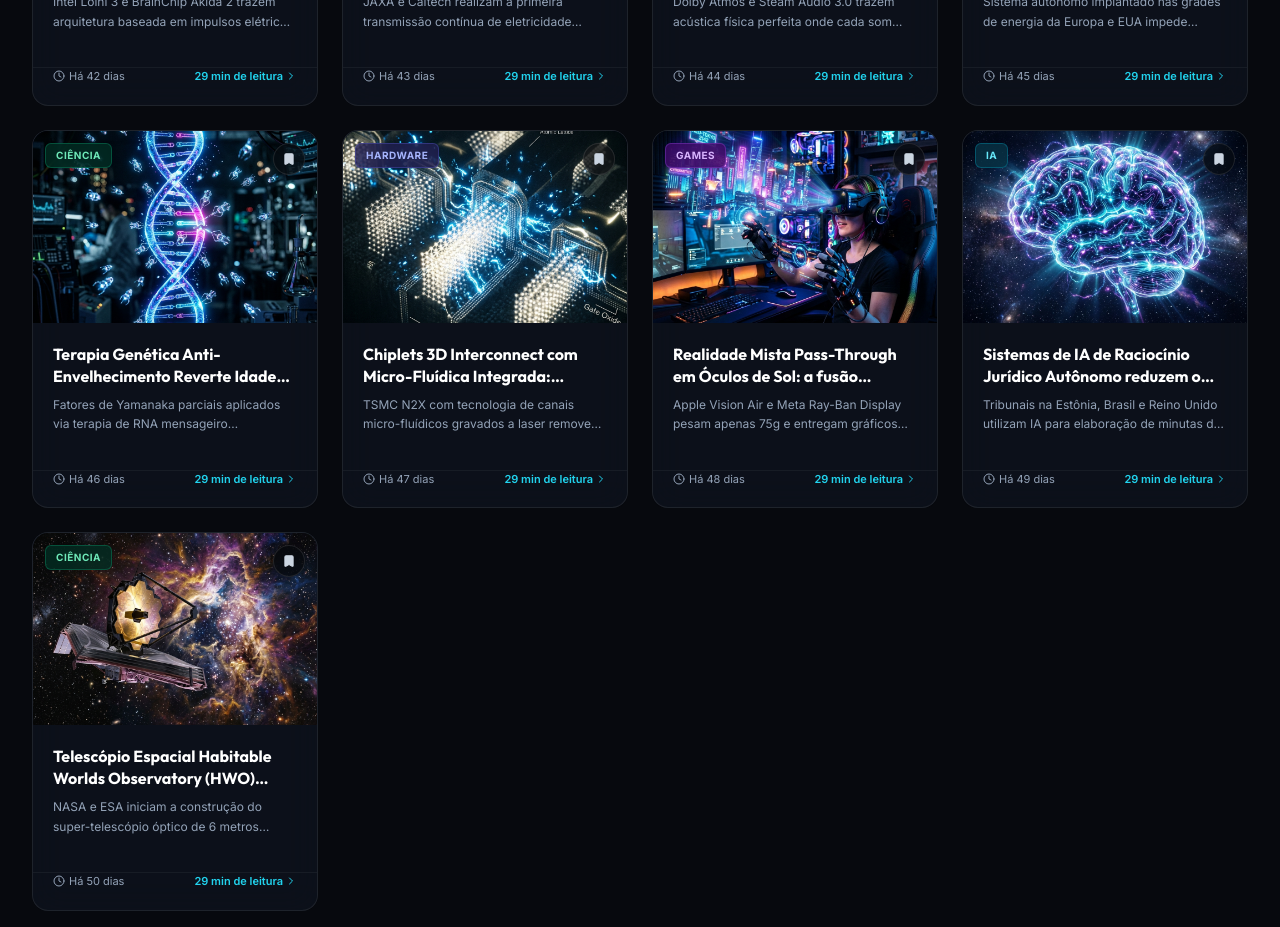
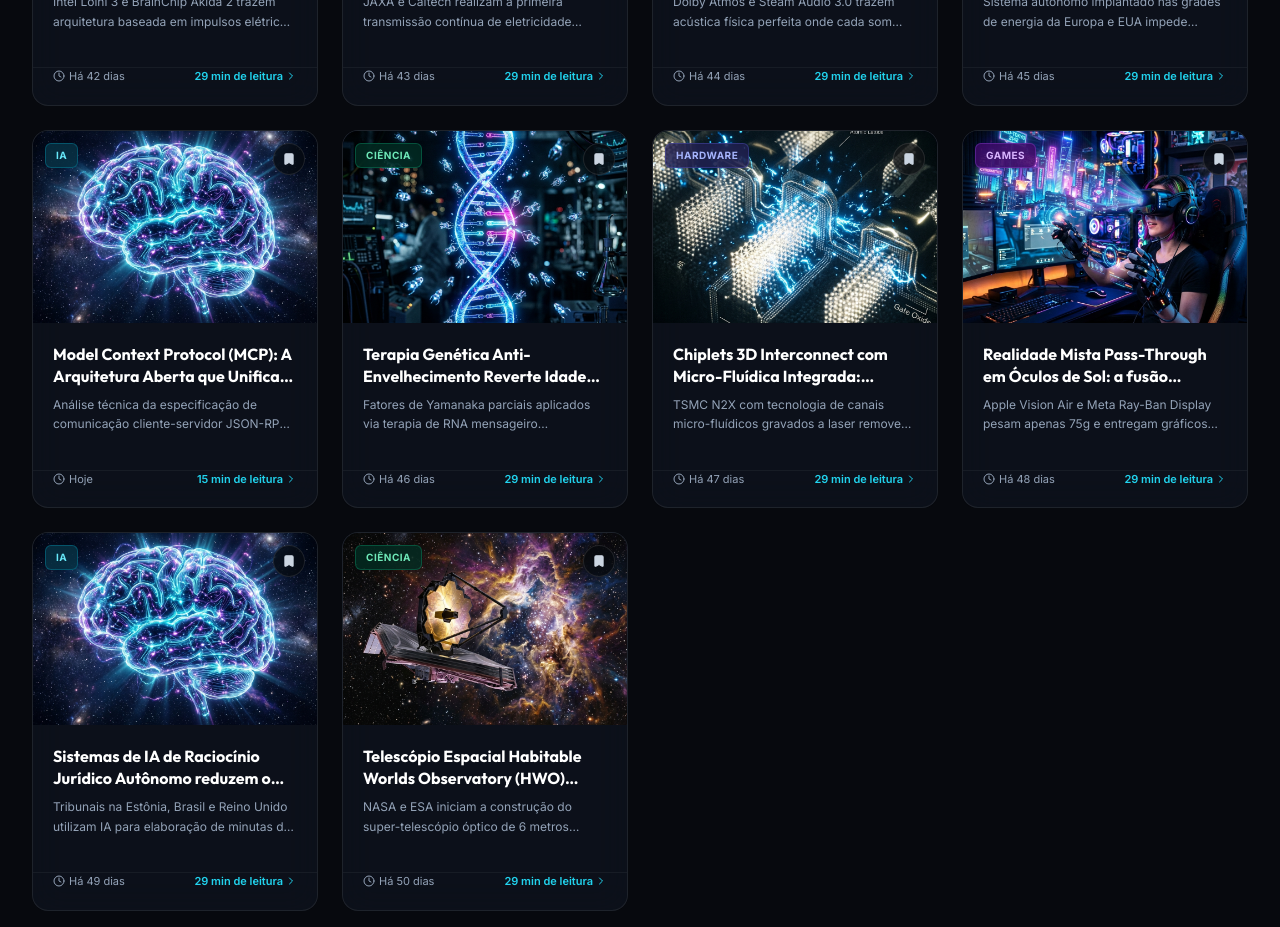
Before and after one commit to jpinfinite/cronixverso, a React (Vite) app: page / in a window 1280 px wide. Shown: the part 7260-8187 px from the top of the page. Built offline with nearby package versions, Linux system fonts and the light colour scheme; no server answers.

Commit message:
feat(articles): add Model Context Protocol (MCP) architecture guide

```diff
--- a/src/data/articles_part5.ts
+++ b/src/data/articles_part5.ts
@@ -1,6 +1,50 @@
 import type { Article } from './types';
 
 export const ARTICLES_PART5: Article[] = [
+  {
+    id: 'art-57',
+    category: 'IA',
+    title: 'Model Context Protocol (MCP): A Arquitetura Aberta que Unifica Agentes Autônomos e Ferramentas Corporativas em 2026',
+    excerpt: 'Análise técnica da especificação de comunicação cliente-servidor JSON-RPC 2.0 que substituiu integrações frágeis de API e padronizou o ecossistema agêntico mundial.',
+    author: 'Jonatha Pereira',
+    date: 'Hoje',
+    readTime: '15 min de leitura (2.150 palavras)',
+    image: '/art_openai_o3.png',
+    tagColor: 'text-emerald-400',
+    relatedIds: ['art-56', 'art-42', 'art-10'],
+    content: `O ecossistema de inteligência artificial de 2026 superou definitivamente a fase dos chatbots puramente conversacionais e consolidou a era dos **Agentes Autônomos Baseados em Protocolos Abertos**. No centro dessa transformação estrutural está o **Model Context Protocol (MCP)**, padrão de comunicação aberto que redefine como modelos de linguagem interagem com dados de sistemas corporativos, bancos de dados e ambientes de execução locais.
+
+### 🔌 O Que É o Model Context Protocol (MCP)?
+
+O MCP é um protocolo aberto que estabelece uma camada padronizada cliente-servidor para conceder a Modelos de Linguagem (LLMs) acesso determinístico a:
+1. **Recursos (Resources)**: Dados estruturados e não-estruturados somente-leitura (como arquivos, esquemas de tabelas e logs de auditoria).
+2. **Ferramentas (Tools)**: Funções executáveis que realizam mutações controladas no mundo real (consultas SQL, comandos CLI, chamadas HTTP de escrita).
+3. **Prompts e Templates**: Contextos pré-construídos e instruídos pelo servidor para direcionar o comportamento agêntico.
+
+### 🏗️ Arquitetura Técnica: JSON-RPC 2.0 e Comunicação Bidirecional
+
+Diferente de esquemas proprietários fechados, o MCP utiliza **JSON-RPC 2.0** como formato de mensagem com suporte nativo a dois modos de transporte:
+- **Stdio (Standard Input / Output)**: Utilizado para servidores executando localmente no mesmo host ou container, com latência de micropassos (< 1ms) e isolamento de processos seguro.
+- **SSE (Server-Sent Events) via HTTP/HTTPS**: Utilizado para conectar agentes a nós de infraestrutura remotos distribuídos na nuvem com multiplexação de fluxo contínuo.
+
+### ⚖️ Matriz Comparativa: MCP vs APIs REST Tradicionais
+
+| Critério de Engenharia | APIs REST Tradicionais | Model Context Protocol (MCP) |
+| :--- | :--- | :--- |
+| **Descoberta de Ferramentas** | Manual (OpenAPI/Swagger estático) | Dinâmica via handshake de capacidade (\`tools/list\`) |
+| **Tratamento de Estado** | Sem estado rígido / Cabeçalhos soltos | Sessão com contexto persistente e streaming SSE |
+| **Segurança e Privilégios** | Tokens globais expostos ao código | Concessão granular por recurso e confirmação de usuário |
+| **Interoperabilidade de Modelos** | Código de cola proprietário por LLM | Protocolo universal agnóstico a fornecedor de IA |
+
+### 🛡️ Engenharia de Segurança & Quality Gates
+
+A execução autônoma de ferramentas exige salvaguardas rígidas contra injeções de prompt indiretas (*Indirect Prompt Injections*):
+- **Isolamento de Contêineres**: Os servidores MCP executam em sandboxes efêmeras sem acesso irrestrito ao host principal.
+- **Portões de Aprovação Humana (Human-in-the-Loop)**: Ações que envolvam destruição ou deleção de dados exigem autorização criptográfica do operador antes da confirmação da transação.
+- **Trilhas de Auditoria Imutáveis**: Cada ciclo de tool-calling gera um registro indexado contendo parâmetros de entrada, hash do prompt de origem e tempo de execução milimétrico.
+
+Com a consolidação do MCP em 2026, a indústria de engenharia de software alcançou um nível de maturidade operacional onde agentes de IA colaboram de ponta a ponta com segurança corporativa auditável.`,
+  },
   {
     id: 'art-56',
     category: 'Ciência',
```
